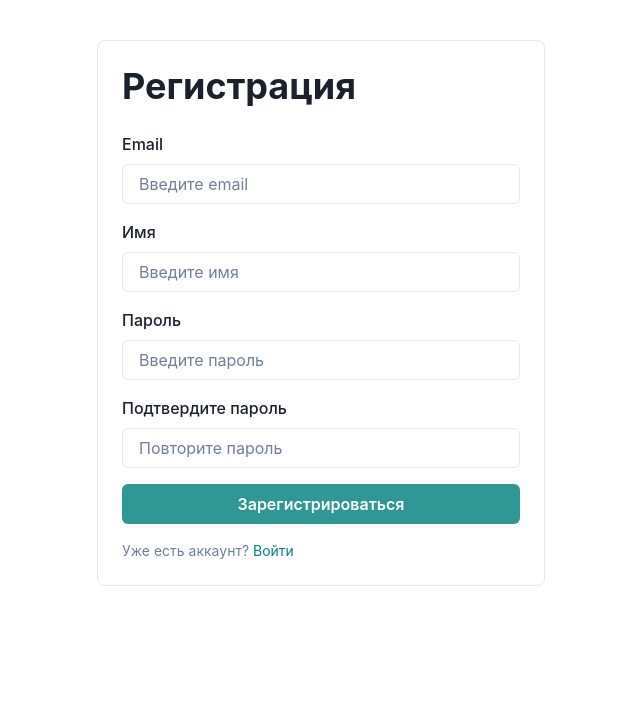
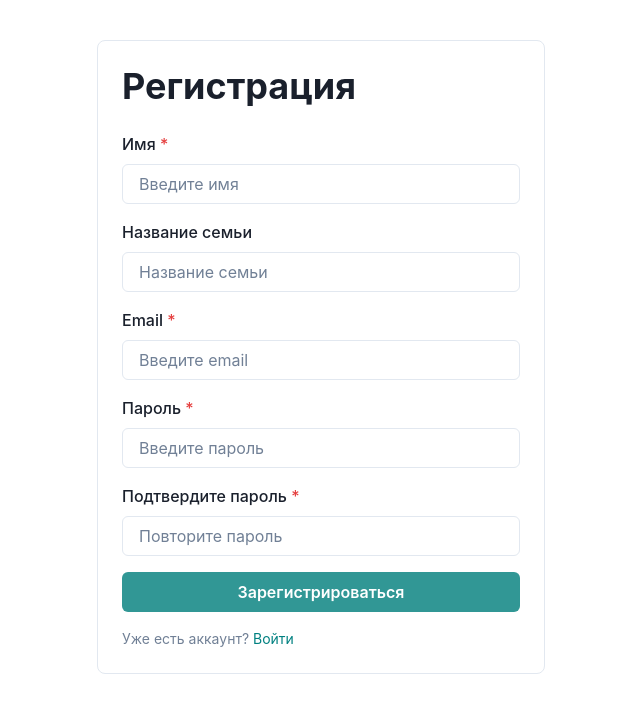
Before and after one commit to mizanto/reward-galaxy-frontend, a React (Create React App) app: page /register in a window 1280 px wide. Shown: the top 712 px of the page, without its empty margins (319-959 px from the left). Built offline with nearby package versions, Linux system fonts and the light colour scheme.

Commit message:
add validation & implement API communication on Register page

```diff
--- /dev/null
+++ b/src/api/authService.js
@@ -0,0 +1,8 @@
+import axios from 'axios';
+
+const API_URL = 'http://localhost:8000';
+
+export const registerFamily = async (registerData) => {
+  const response = await axios.post(`${API_URL}/register/family`, registerData);
+  return response.data;
+};
--- a/src/pages/RegisterPage.jsx
+++ b/src/pages/RegisterPage.jsx
@@ -2,40 +2,101 @@ import React, { useState } from 'react';
 import { Box, Heading, FormControl, FormLabel, Input, Button, Text } from '@chakra-ui/react';
 import { useDispatch } from 'react-redux';
 import { useNavigate } from 'react-router-dom';
+
 import { login } from '../redux/userSlice';
+import { registerFamily } from '../api/authService';
+import { validateRegisterForm, parseError } from '../utils/validation';
 
 const Register = () => {
   const dispatch = useDispatch();
   const navigate = useNavigate();
 
+  const [name, setName]   = useState('');
+  const [familyName, setFamilyName] = useState('');
   const [email, setEmail] = useState('');
-  const [name, setName]   = useState('');
   const [password, setPassword] = useState('');
   const [confirmPassword, setConfirmPassword] = useState('');
+  const [error, setError] = useState('');
 
-  const handleSubmit = () => {
-    if (password !== confirmPassword) {
-      alert('Пароли не совпадают!');
+  const handleSubmit = async () => {
+    setError([]);
+
+    const formErrors = validateRegisterForm({
+      name,
+      familyName,
+      email,
+      password,
+      confirmPassword,
+    });
+
+    if (formErrors.length > 0) {
+      setError(formErrors);
       return;
     }
 
-    // Mock registration, replace with actual registration logic (e.g., API call)
-    const mockUser = {
-      id: Date.now(),
-      role: 'parent',
-      name: name,
-      balance: 10
-    };
+    try {
+      const registerData = { email, name, family_name: familyName, password };
+      console.log('Registering user:', registerData);
 
-    dispatch(login(mockUser));
-    navigate('/');
+      const response = await registerFamily(registerData);
+      console.log('Registration successful:', response);
+
+      dispatch(login(response.data));
+      navigate('/');
+    } catch (e) {
+      console.error('Registration failed:', e.response?.data || e.message);
+
+      if (e.response?.data?.detail) {
+        const errorMessages = parseError(e);
+        console.log('Error messages:', errorMessages);
+        setError(errorMessages);
+      } else {
+        setError('Ошибка регистрации');
+      }
+    }
   };
 
   return (
     <Box maxW="md" mx="auto" mt={10} p={6} borderWidth="1px" borderRadius="lg">
       <Heading mb={6}>Регистрация</Heading>
+
+      {error && (
+        <Text color="red.500" mb={4}>
+          {error.map((msg, index) => (
+            <React.Fragment key={index}>
+              {msg}
+              <br />
+            </React.Fragment>
+          ))}
+        </Text>
+      )}
+
       <FormControl mb={4}>
-        <FormLabel>Email</FormLabel>
+        <FormLabel>
+          Имя <Box as="span" color="red.500">*</Box>
+        </FormLabel>
+        <Input
+          type="text"
+          value={name}
+          onChange={(e) => setName(e.target.value)}
+          placeholder="Введите имя"
+        />
+      </FormControl>
+
+      <FormControl mb={4}>
+        <FormLabel>Название семьи</FormLabel>
+        <Input
+          type="text"
+          value={familyName}
+          onChange={(e) => setFamilyName(e.target.value)}
+          placeholder="Название семьи"
+        />
+      </FormControl>
+
+      <FormControl mb={4}>
+        <FormLabel>
+          Email <Box as="span" color="red.500">*</Box>
+        </FormLabel>
         <Input
           type="email"
           value={email}
@@ -45,17 +106,9 @@ const Register = () => {
       </FormControl>
 
       <FormControl mb={4}>
-        <FormLabel>Имя</FormLabel>
-        <Input
-          type="text"
-          value={name}
-          onChange={(e) => setName(e.target.value)}
-          placeholder="Введите имя"
-        />
-      </FormControl>
-
-      <FormControl mb={4}>
-        <FormLabel>Пароль</FormLabel>
+        <FormLabel>
+          Пароль <Box as="span" color="red.500">*</Box>
+        </FormLabel>
         <Input
           type="password"
           value={password}
@@ -65,7 +118,9 @@ const Register = () => {
       </FormControl>
 
       <FormControl mb={4}>
-        <FormLabel>Подтвердите пароль</FormLabel>
+        <FormLabel>
+          Подтвердите пароль <Box as="span" color="red.500">*</Box>
+        </FormLabel>
         <Input
           type="password"
           value={confirmPassword}
--- /dev/null
+++ b/src/utils/validation.js
@@ -0,0 +1,49 @@
+// Errorr messages
+const errorMessages = {
+  requiredName: "Имя обязательно для заполнения",
+  requiredFamilyName: "Название семьи обязательно для заполнения",
+  requiredEmail: "Введите корректный email",
+  requiredPassword: "Пароль должен содержать не менее 6 символов",
+  passwordsMismatch: "Пароли не совпадают",
+  emailExists: "Этот email уже зарегистрирован.",
+  unknownError: "Произошла неизвестная ошибка. Попробуйте снова.",
+};
+
+// Local validation for register form
+export const validateRegisterForm = ({ name, familyName, email, password, confirmPassword }) => {
+  const errors = [];
+
+  if (!name.trim()) errors.push(errorMessages.requiredName);
+  if (!familyName.trim()) errors.push(errorMessages.requiredFamilyName);
+  if (!email.trim()) errors.push(errorMessages.requiredEmail);
+  if (!password || password.length < 6) errors.push(errorMessages.requiredPassword);
+  if (password !== confirmPassword) errors.push(errorMessages.passwordsMismatch);
+
+  return errors;
+};
+
+// Parsing error messages from the backend
+export const parseError = (error) => {
+  const statusCode = error?.response?.status;
+  const detail = error?.response?.data?.detail;
+
+  if (statusCode === 400) {
+    return [errorMessages.emailExists];
+  }
+
+  if (statusCode === 422 && Array.isArray(detail)) {
+    const fieldMessages = {
+      email: errorMessages.requiredEmail,
+      name: errorMessages.requiredName,
+      family_name: errorMessages.requiredFamilyName,
+      password: errorMessages.requiredPassword,
+    };
+
+    return detail.map((err) => {
+      const field = err.loc[1];
+      return fieldMessages[field] || "Некорректное значение";
+    });
+  }
+
+  return [errorMessages.unknownError];
+};
```
